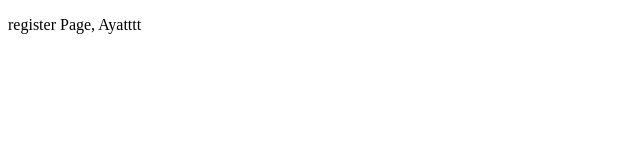
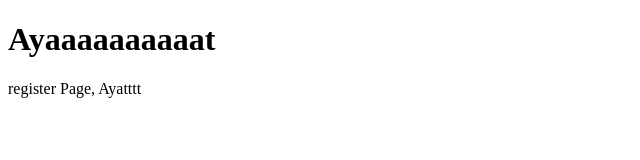
Before and after one commit to SanaaAmer3375/Version-Control-2, a plain HTML site: page register.html in a window 1280 px wide. Shown: the whole page, without its empty margins (0-640 px from the left). Drawn offline with Linux system fonts and the light colour scheme.

Commit message:
update register screen

```diff
--- a/register.html
+++ b/register.html
@@ -6,6 +6,7 @@
     <title>Document</title>
 </head>
 <body>
+    <h1>Ayaaaaaaaaaat</h1>
     <p> register Page, Ayatttt </p>
 </body>
 </html>
```
